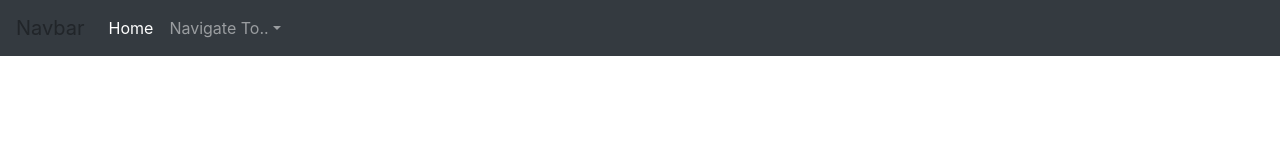
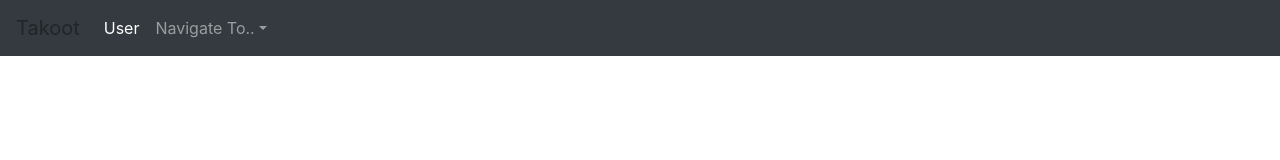
Before and after one commit to Zmaraz/Takoot-Front, an Angular app: page / in a window 1280 px wide. Shown: the top 160 px of the page. Built offline with nearby package versions, Linux system fonts and the light colour scheme.

Commit message:
made minor changes to the NavBar

```diff
--- a/src/app/navbar/navbar.component.html
+++ b/src/app/navbar/navbar.component.html
@@ -1,7 +1,7 @@
 <!-- This is the NavBar! Yay! Hooray! -->
 
 <nav class="navbar navbar-expand-md navbar-dark bg-dark fixed-top">
-  <a class="navbar-brand" routerLink="/">Navbar</a>
+  <a class="navbar-brand" routerLink="/">Takoot</a>
   <button class="navbar-toggler" type="button" data-toggle="collapse" data-target="#navbarsExampleDefault" aria-controls="navbarsExampleDefault" aria-expanded="false" aria-label="Toggle navigation">
     <span class="navbar-toggler-icon"></span>
   </button>
@@ -9,11 +9,11 @@
   <div class="collapse navbar-collapse" id="navbarsExampleDefault">
     <ul class="navbar-nav mr-auto">
       <li class="nav-item active">
-        <a class="nav-link">Home <span class="sr-only">(current)</span></a>
+        <a class="nav-link">User <span class="sr-only">(current)</span></a>
       </li>
-      <li NgbDropdown class="nav-item dropdown">
-        <span NgbDropdownToggle class="nav-link dropdown-toggle" id="dropdown01">Navigate To..</span>
-        <div NgbDropdownMenu class="dropdown-menu" aria-labelledby="dropdown01">
+      <li ngbDropdown class="nav-item dropdown">
+        <span ngbDropdownToggle class="nav-link dropdown-toggle" id="dropdown01">Navigate To..</span>
+        <div ngbDropdownMenu class="dropdown-menu" aria-labelledby="dropdown01">
           <a class="dropdown-item" routerLink="">Home</a>
           <a class="dropdown-item" routerLink="">Games</a>
           <a class="dropdown-item" routerLink="s">Login</a>
```
